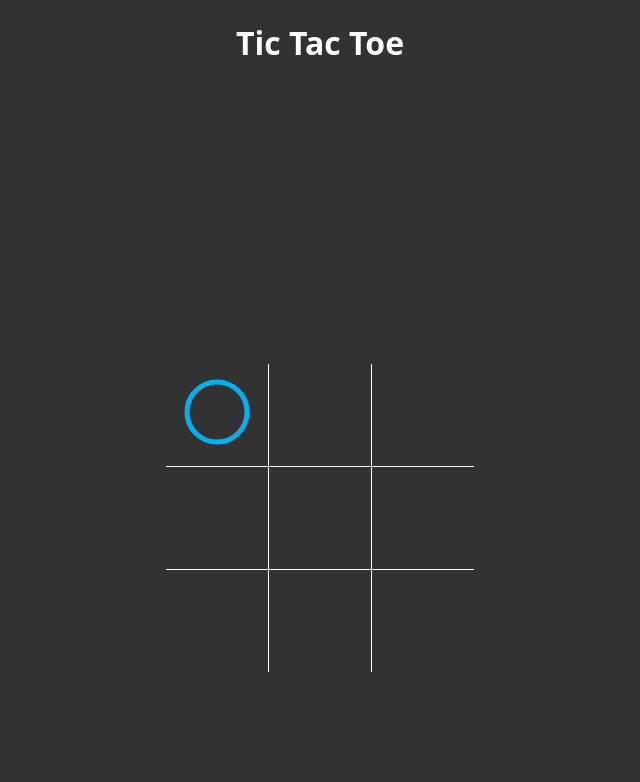
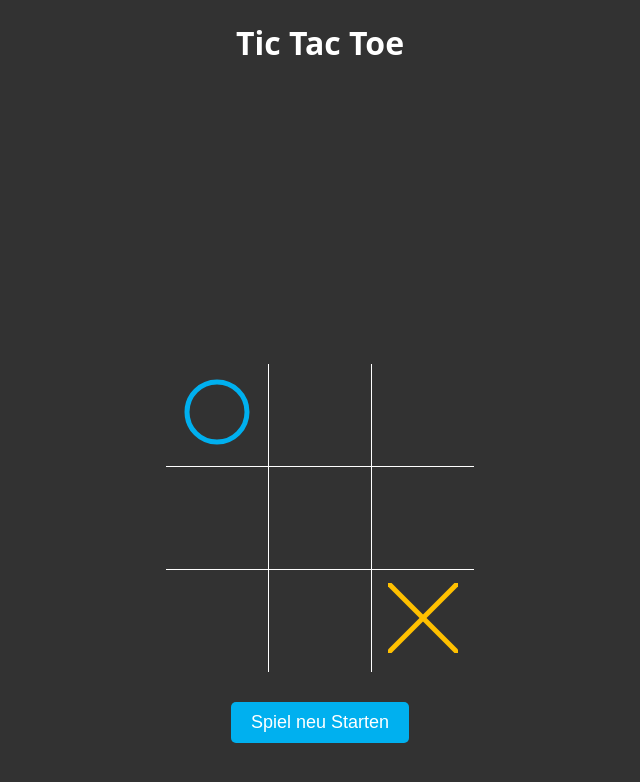
Before and after one commit to Sahin3892/TicTacToe, a plain HTML site: page index.html in a window 1280 px wide. Both pictures are taken after a click on the element 537 px from the left and 415 px from the top of the page. Shown: the whole page, without its empty margins (320-960 px from the left). Drawn offline with Linux system fonts and the light colour scheme.

Commit message:
Version with Bot (no Winning Line)

```diff
--- a/index.html
+++ b/index.html
@@ -1,15 +1,17 @@
 <!DOCTYPE html>
 <html lang="en">
-<head>
-    <meta charset="UTF-8">
-    <meta name="viewport" content="width=device-width, initial-scale=1.0">
+  <head>
+    <meta charset="UTF-8" />
+    <meta name="viewport" content="width=device-width, initial-scale=1.0" />
     <title>Tic Tac Toe</title>
-    <link rel="stylesheet" href="src/style.css">
-</head>
-<body onload="render()">
+    <link rel="stylesheet" href="src/style.css" />
+  </head>
+  <body onload="render()">
     <h1>Tic Tac Toe</h1>
-    <div id="content"></div>
-
+    <div id="content" class="board-container"></div>
+    <div class="center">
+      <button onclick="restartGame()">Spiel neu Starten</button>
+    </div>
     <script src="src/script.js"></script>
-</body>
+  </body>
 </html>
--- a/src/script.js
+++ b/src/script.js
@@ -4,7 +4,6 @@ let currentPlayer = "circle";
 function init() {
   render();
 }
-
 function render() {
   const container = document.getElementById("content");
   const table = document.createElement("table");
@@ -12,56 +11,84 @@ function render() {
 
   let cellIndex = 0;
   for (let i = 0; i < 3; i++) {
-    const row = document.createElement("tr"); // Erstellt eine <tr>-Zeile
+    const row = document.createElement("tr");
     for (let j = 0; j < 3; j++) {
-      const cell = document.createElement("td"); // Erstellt ein <td>-Element
+      const cell = document.createElement("td");
       const fieldValue = fields[cellIndex];
       if (fieldValue === "circle") {
         const circleSVG = generateCircleSVG();
-        cell.innerHTML = circleSVG; // Fügt das generierte SVG für den Kreis in das <td>-Element ein
+        cell.innerHTML = circleSVG;
       } else if (fieldValue === "cross") {
         const crossSVG = generateCrossSVG();
-        cell.innerHTML = crossSVG; // Fügt das generierte SVG für das Kreuz in das <td>-Element ein
+        cell.innerHTML = crossSVG;
       }
       cell.setAttribute("onclick", `handleClick(${cellIndex})`);
-      row.appendChild(cell); // Fügt das <td>-Element zur aktuellen <tr>-Zeile hinzu
+      row.appendChild(cell);
       cellIndex++;
     }
-    table.appendChild(row); // Fügt die aktuelle <tr>-Zeile zum <table>-Element hinzu
+    table.appendChild(row);
   }
 
-  container.innerHTML = ""; // Leert den Container
-  container.appendChild(table); // Fügt das <table>-Element dem Container hinzu
+  container.innerHTML = "";
+  container.appendChild(table);
 
   const winningCombination = getWinningCombination();
   if (winningCombination) {
-    drawWinningLine(winningCombination); // Zeichnet die Gewinnlinie, falls das Spiel gewonnen wurde
+    drawWinningLine(winningCombination, table); // Übergeben Sie das Spielfeldtableau an die drawWinningLine-Funktion
   }
 }
 
 function handleClick(index) {
   const fieldValue = fields[index];
   if (fieldValue === null && !getWinningCombination()) {
-    fields[index] = currentPlayer; // Setzt den aktuellen Spieler in das entsprechende Feld
+    fields[index] = currentPlayer;
     const svg =
       currentPlayer === "circle" ? generateCircleSVG() : generateCrossSVG();
     const cell = document.getElementsByTagName("td")[index];
-    cell.innerHTML = svg; // Fügt das generierte SVG für den aktuellen Spieler in das <td>-Element ein
-    cell.removeAttribute("onclick"); // Entfernt das onclick-Attribut, um erneutes Klicken zu verhindern
-    currentPlayer = currentPlayer === "circle" ? "cross" : "circle"; // Wechselt den aktuellen Spieler
+    cell.innerHTML = svg;
+    cell.removeAttribute("onclick");
+    currentPlayer = currentPlayer === "circle" ? "cross" : "circle";
 
-    const winningCombination = getWinningCombination();
-    if (winningCombination) {
-      drawWinningLine(winningCombination); // Zeichnet die Gewinnlinie, falls das Spiel gewonnen wurde
+    if (currentPlayer === "cross" && !getWinningCombination()) {
+      playBotMove(); // Der Bot macht seinen Zug, wenn der Spieler "circle" seinen Zug gemacht hat
     }
   }
 }
 
+function playBotMove() {
+  if (currentPlayer === "cross" && !getWinningCombination()) {
+    const availableMoves = getAvailableMoves();
+    const randomIndex = Math.floor(Math.random() * availableMoves.length);
+    const randomMove = availableMoves[randomIndex];
+    fields[randomMove] = currentPlayer;
+    const cell = document.getElementsByTagName("td")[randomMove];
+    const svg = generateCrossSVG();
+    cell.innerHTML = svg;
+    cell.removeAttribute("onclick");
+    currentPlayer = currentPlayer === "circle" ? "cross" : "circle";
+  }
+}
+
+function getAvailableMoves() {
+  const availableMoves = [];
+  for (let i = 0; i < fields.length; i++) {
+    if (fields[i] === null) {
+      availableMoves.push(i);
+    }
+  }
+  return availableMoves;
+}
+
 function getWinningCombination() {
   const winningCombinations = [
-    [0, 1, 2], [3, 4, 5], [6, 7, 8], // horizontale Kombinationen
-    [0, 3, 6], [1, 4, 7], [2, 5, 8], // vertikale Kombinationen
-    [0, 4, 8], [2, 4, 6] // diagonale Kombinationen
+    [0, 1, 2],
+    [3, 4, 5],
+    [6, 7, 8], // horizontale Kombinationen
+    [0, 3, 6],
+    [1, 4, 7],
+    [2, 5, 8], // vertikale Kombinationen
+    [0, 4, 8],
+    [2, 4, 6], // diagonale Kombinationen
   ];
 
   for (const combination of winningCombinations) {
@@ -78,8 +105,7 @@ function getWinningCombination() {
   return null; // Gibt null zurück, wenn keine Gewinnkombination gefunden wurde
 }
 
-function drawWinningLine(winningCombination) {
-  const table = document.querySelector(".board");
+function drawWinningLine(winningCombination, table) {
   const cells = table.getElementsByTagName("td");
 
   const [a, b, c] = winningCombination;
@@ -89,6 +115,8 @@ function drawWinningLine(winningCombination) {
 
   const lineElement = document.createElement("div");
   lineElement.classList.add("winning-line");
+
+  table.parentNode.appendChild(lineElement); // Fügt die Gewinnlinie zum übergeordneten Container hinzu
 
   const rectA = cellA.getBoundingClientRect();
   const rectB = cellB.getBoundingClientRect();
@@ -108,9 +136,9 @@ function drawWinningLine(winningCombination) {
   lineElement.style.left = `${startX}px`;
   lineElement.style.width = `${length}px`;
   lineElement.style.transform = transform;
+}
 
-  table.parentNode.appendChild(lineElement); // Fügt die Gewinnlinie zum übergeordneten Container hinzu
-}
+
 
 function generateCircleSVG() {
   const color = "#00B0EF";
@@ -145,3 +173,9 @@ function generateCrossSVG() {
   `;
   return svgCode;
 }
+
+function restartGame() {
+  fields = [null, null, null, null, null, null, null, null, null]; // Das Array "fields" wird zurückgesetzt
+  currentPlayer = "circle"; // Der aktuelle Spieler wird auf "circle" zurückgesetzt
+  render(); // Die Funktion "render" wird aufgerufen, um das Spielfeld neu zu rendern
+}
--- a/src/style.css
+++ b/src/style.css
@@ -56,3 +56,30 @@ h1 {
   background-color: white;
   transform-origin: 0 0;
 }
+
+
+.center {
+  display: flex;
+  justify-content: center;
+  align-items: center;
+}
+
+button {
+  margin-top: 30px;
+  padding: 10px 20px;
+  background-color: #00B0EF;
+  color: white;
+  border: none;
+  border-radius: 5px;
+  font-size: 18px;
+  cursor: pointer;
+  transition: background-color 0.3s ease;
+}
+
+button:hover {
+  background-color: #0087C0;
+}
+
+.board-container {
+  position: relative;
+}
```
